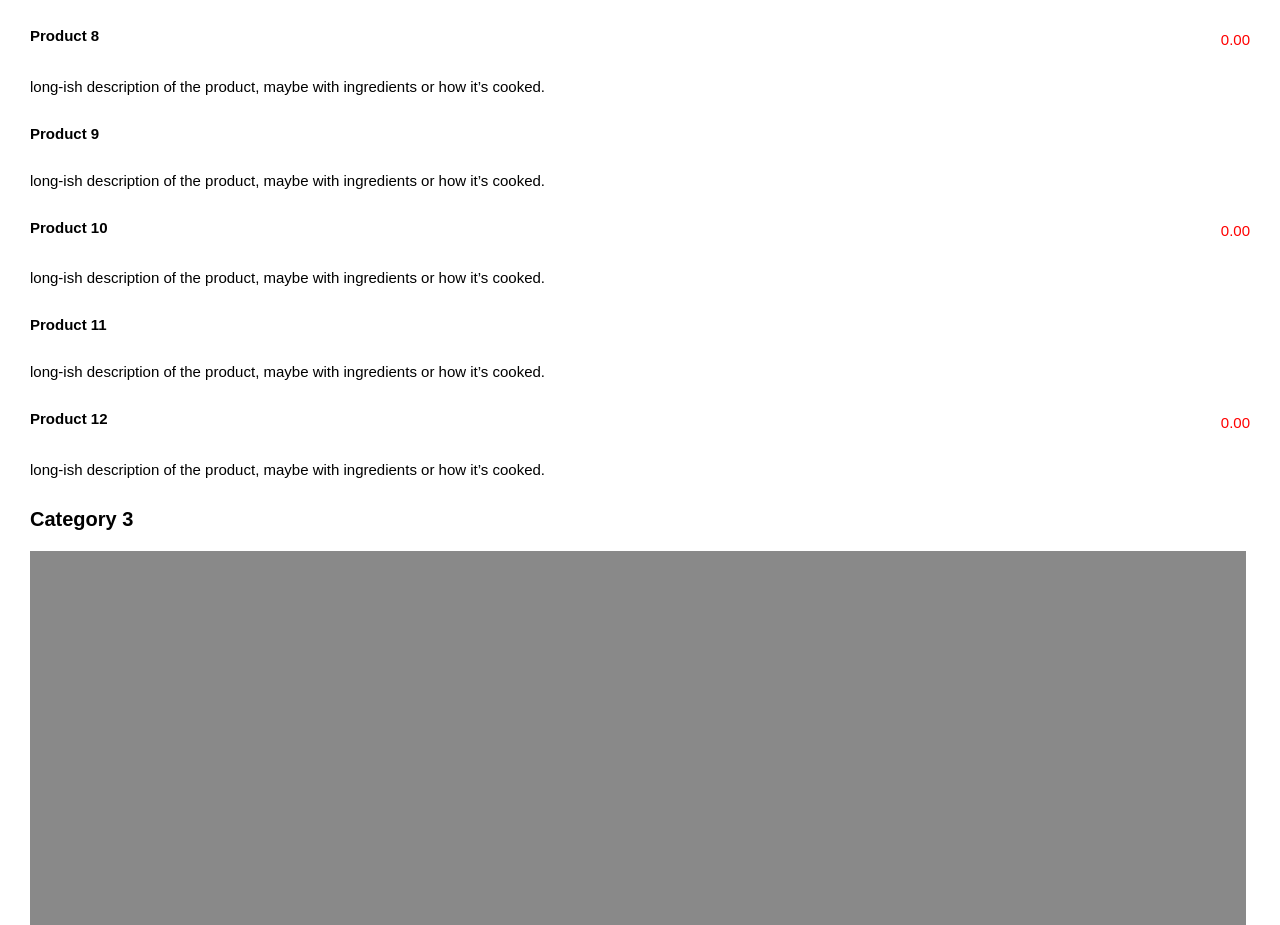
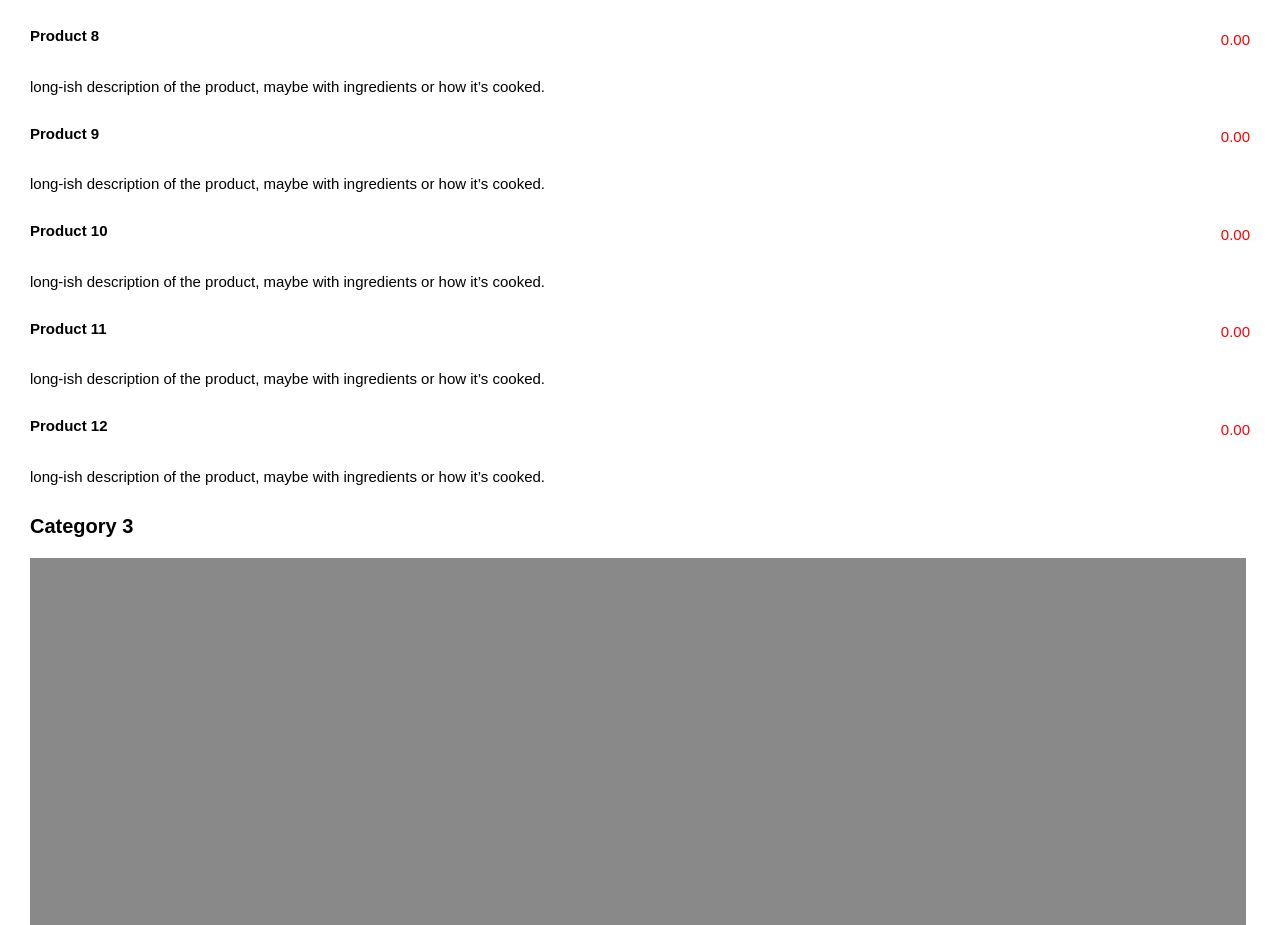
Before and after one commit to priscillacheung-grc/priscillacheung-grc.github.io, a plain HTML site: page grc338/website-mobile-first/menu.html in a window 1280 px wide. Shown: the part 2889-3814 px from the top of the page. Drawn offline with Linux system fonts and the light colour scheme.

Commit message:
Update menu.html

```diff
--- a/grc338/website-mobile-first/menu.html
+++ b/grc338/website-mobile-first/menu.html
@@ -89,6 +89,7 @@
                     </li>
                     <li>
                         <h4>Product 9</h4>
+                        <p class="price">0.00</p>
                         <p class="description">long-ish description of the product, maybe with ingredients or how it’s cooked.</p>
 
                     </li>
@@ -100,6 +101,7 @@
                     </li>
                     <li>
                         <h4>Product 11</h4>
+                        <p class="price">0.00</p>
                         <p class="description">long-ish description of the product, maybe with ingredients or how it’s cooked.</p>
 
                     </li>
```
